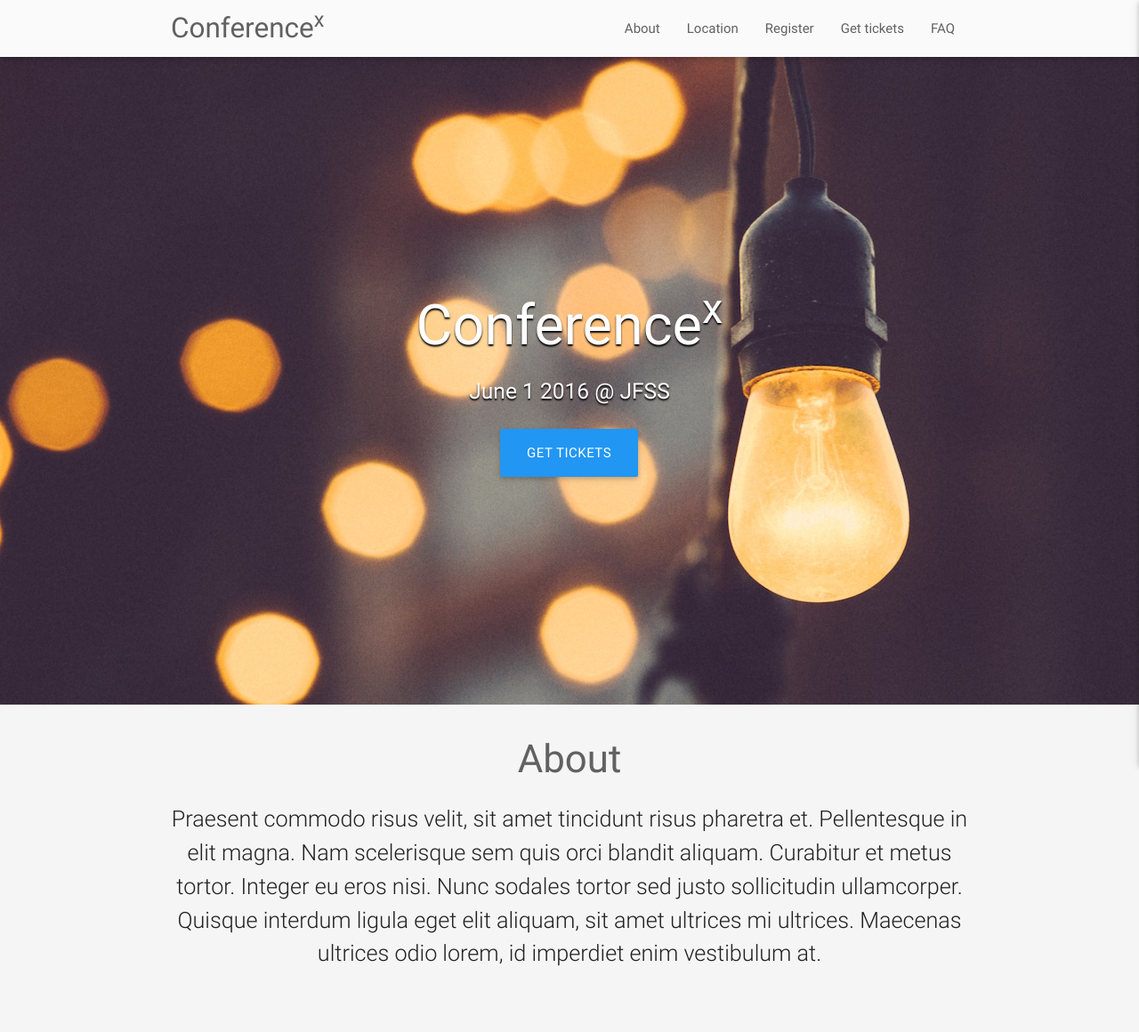
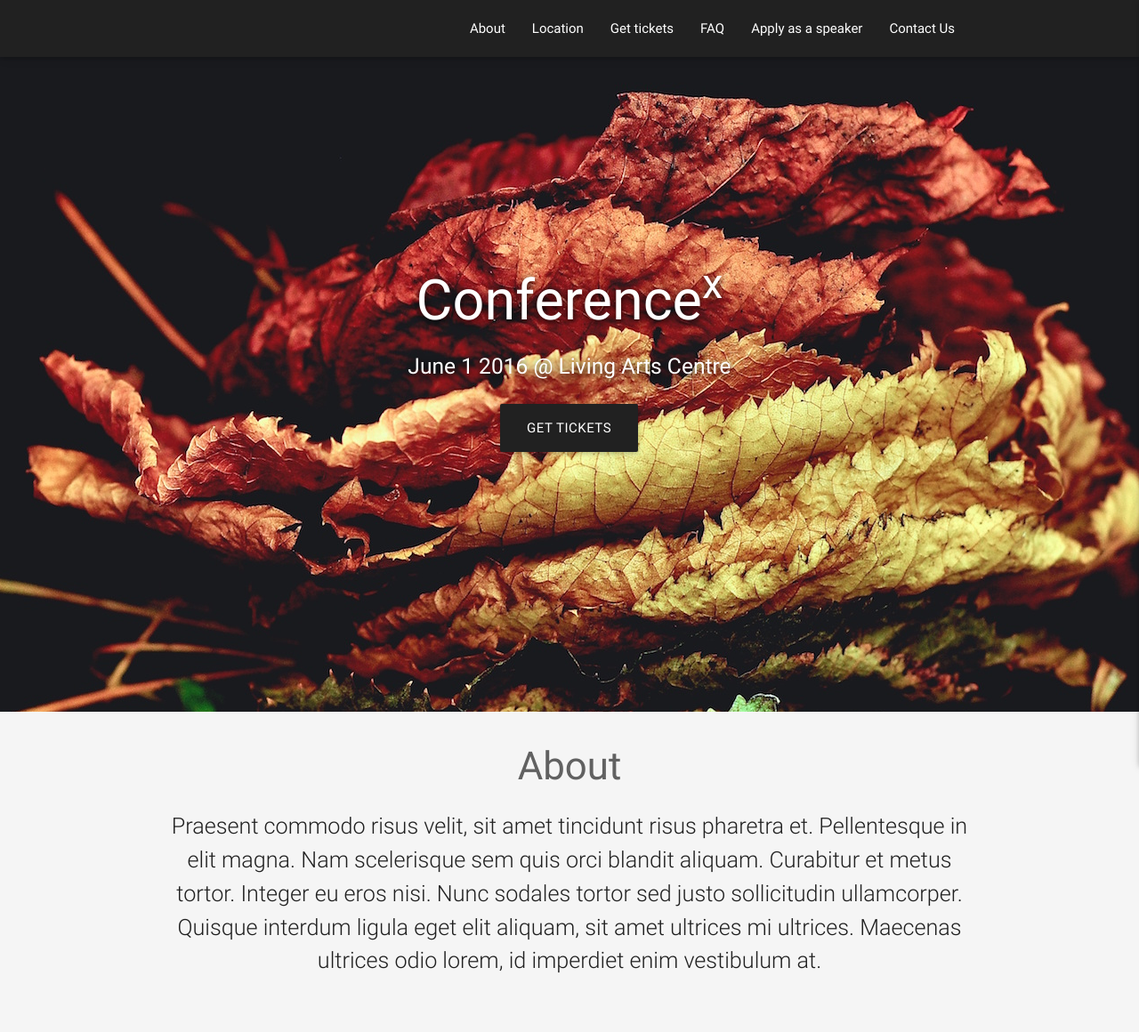
Before and after one commit to ReckoningReckoner/conferenceX, a Flask app: page / in a window 1280 px wide. Shown: the top 1160 px of the page at 89% size. Run offline with Flask 2, Linux system fonts and the light colour scheme; some libraries are stand-ins or nearby versions.

Commit message:
almost finished frontend layout

```diff
--- a/conferenceX/static/css/index.css
+++ b/conferenceX/static/css/index.css
@@ -4,16 +4,20 @@ body {
     background-color: #f5f5f5;
 }
 
-.nav-wrapper {
-    height:10%;
+
+.navbar-fixed {
+    top: 0;
+    position: fixed;
 }
 
+
+
 .fullscreen {
-    height:91%;
+    height:100%;
 }
 
 .shadowtext {
-   text-shadow: 0px 2px 2px #000000;
+   text-shadow: 0px 2px 8px #000000;
 }
 
 .featured-image{
@@ -28,3 +32,12 @@ body {
     width: auto;
     max-width: 100%
 }
+
+.mini-parallax{
+    height: 35%;
+}
+
+.small-text{
+    font-size: 20px;
+    font-style: thin;
+}
--- a/conferenceX/static/js/index.js
+++ b/conferenceX/static/js/index.js
@@ -1,10 +1,8 @@
 $(document).ready(function(){
     $('.parallax').parallax();
+    $('.scrollspy').scrollSpy();
 });
 
 $(".button-collapse").sideNav({
     edge: 'right', // Choose the horizontal origin
 });
-$(document).ready(function(){
-      $('.scrollspy').scrollSpy();
-})
--- a/conferenceX/templates/index.html
+++ b/conferenceX/templates/index.html
@@ -1,63 +1,69 @@
 {% macro list_of_links() %}
 <li>
-        <a href="#about" class="grey-text text-darken-2">
+    <a href="#about">
         About
     </a>
 </li>
 <li>
-        <a href="#location" class="grey-text text-darken-2">
+    <a href="#location">
         Location
     </a>
 </li>
 <li>
-        <a href="#" class="grey-text text-darken-2">
-            Register
-        </a>
-    </li>
-    <li>
-        <a href="#" class="grey-text text-darken-2">
+    <a href="#tickets">
         Get tickets
     </a>
 </li>
 <li>
-        <a href="#" class="grey-text text-darken-2"> FAQ </a>
+    <a href="#faq">
+        FAQ
+    </a>
 </li>
+<li>
+    <a href="#apply">
+        Apply as a speaker
+    </a>
+</li>
+<li>
+    <a href="#contact">
+        Contact Us
+    </a>
+</li>
+{% endmacro %}
+
+{% macro parallax_mini(img, title) -%}
+    <div class="parallax-container valign-wrapper mini-parallax">
+        <div class="parallax">
+            <img alt="missing img"
+                 src="{{img}}">
+        </div>
+        <div class="container valign">
+            <div class="center white-text">
+                <h3 class="bold">{{title}}</h3>
+            </div>
+        </div>
+    </div> <br>
 {% endmacro %}
 
 <html>
     <head>
-        <link href="http://fonts.googleapis.com/icon?family=Material+Icons"
-              rel="stylesheet">
-        <link type="text/css"
-              rel="stylesheet"
-              href="{{url_for('static',
-                      filename='materialize/css/materialize.min.css')}}"
-              media="screen,projection"/>
-
-        <link type="text/css"
-              rel="stylesheet"
-              href="{{url_for('static',
-                      filename='css/index.css')}}"
-              media="screen,projection"/>
+        <link href="http://fonts.googleapis.com/icon?family=Material+Icons" rel="stylesheet">
+        <link type="text/css" rel="stylesheet" href="{{url_for('static', filename='materialize/css/materialize.min.css')}}" media="screen,projection"/>
+        <link type="text/css" rel="stylesheet" href="{{url_for('static', filename='css/index.css')}}" media="screen,projection"/>
         <meta name="viewport" content="width=device-width, initial-scale=1.0"/>
     </head>
 
     <body>
         <!-- navbar -->
-        <nav>
-            <div class="nav-wrapper grey lighten-5">
+        <nav id="navbar"
+             class="grey darken-4 navbar-fixed">
+            <div class="nav-wrapper">
 
                 <div class="container">
-                    <!-- logo text -->
-                    <a href="{{url_for('index')}}"
-                       class="brand-logo left grey-text text-darken-2">
-                        {{data["title"] | safe}}
-                    </a>
-
                     <!-- mm hamburger -->
                     <a href="/" data-activates="mobile"
                                 class="right button-collapse">
-                        <i class="material-icons grey-text text-darken-2">
+                        <i class="material-icons">
                             menu
                         </i>
                     </a>
@@ -82,22 +88,23 @@
                      src="{{url_for('static', filename='images/intro.jpeg')}}">
             </div>
             <div class="container valign">
-                <div class="logo">
-                    <div class="title center white-text ">
-                        <h1 class="shadowtext bold">
+                <div class="title center white-text shadowtext">
+                    <h1 class="bold">
                         {{data["title"] | safe }}
                     </h1>
                 </div>
 
                 <div class="row center col s12 m6 offset-m2">
-                        <h5 class="shadowtext white-text">
-                            June 1 2016 @ JFSS
+                    <h5 class="white-text shadowtext">
+                        {{data["subtitle"] | safe }}
                     </h5>
-                    </div>
                 </div>
 
                 <div class="center row">
-                    <a class="btn-large waves-effect blue"> get tickets </a>
+                    <a class="btn-large waves-effect grey darken-4"
+                        href="#tickets">
+                        get tickets
+                    </a>
                 </div>
             </div>
         </div>
@@ -113,7 +120,6 @@
                 {{data["about"]}}
                 </p>
             </div>
-        </div>
 
             {% if data["show_program"] %}
             <!-- program -->
@@ -127,7 +133,7 @@
                     <div class="row">
                         <div class="col s12 hover-hightlight">
 
-                        <h5 class="grey-text"> Featured speakers <hr></h5>
+                            <h5 class="grey-text"> Featured speakers</h5><hr>
                             {% for person in data["persons"]  %}
                             <div class="col s6 m3">
                                         <img alt="{{person["name"]}}"
@@ -135,7 +141,7 @@
                                              src={{person["url"]}} >
                                 <h5> {{person["name"]}} </h5>
                                 <p> {{person["school"]}} </p>
-                            <p> {{person["description"]}}
+                                <p> {{person["description"]}} </p>
                             </div>
                             {% endfor %}
                         </div>
@@ -143,7 +149,7 @@
 
                     <div class="row">
                         <div class="col s12 center">
-                        <h5 class="grey-text"> Schedule <hr></h5>
+                            <h5 class="grey-text"> Schedule </h5><hr>
                             <table class="highlight centered">
                                 {{data["table"]|safe}}
                             </table>
@@ -153,25 +159,19 @@
                 </div>
             </div>
             {% endif %}
+        </div>
+
 
         <!-- location -->
         <div id="location" class="row section scrollspy">
-
-            <div class="parallax-container valign-wrapper" style="height:40%;">
-                <div class="parallax">
-                    <img alt="missing img"
-                         src="{{url_for('static', filename='images/location.jpeg')}}">
-                </div>
-                <div class="container valign">
-                    <div class="center white-text">
-                        <h3 class="bold">Location</h3>
-                    </div>
-                </div>
-            </div> <br>
-
+            {{
+            parallax_mini('https://images.unsplash.com/photo-1458708606976'+
+                          '-4af51a03c931?crop=entropy&fit=crop&fm=jpg&h=675'+
+                          '&ixjsv=2.1.0&ixlib=rb-0.3.5&q=80&w=1375',
+                          'Location')
+            }}
 
             <div class="center container">
-
                 {% if data["show_location"] %}
                     <div class="row">
                         <div class="col s12 m6">
@@ -185,10 +185,95 @@
                 {% else %}
                     <h2> TBA </h2>
                 {% endif %}
-
             </div>
         </div>
 
+
+        <!-- tickets -->
+        <div id="tickets" class="row section scrollspy">
+
+            {{
+            parallax_mini('https://images.unsplash.com/photo-1421987392252-38a07781c07e?crop=entropy&fit=crop&fm=jpg&h=675&ixjsv=2.1.0&ixlib=rb-0.3.5&q=80&w=1375',
+                          'Get tickets')
+            }}
+
+            <div class="center container">
+                <div class="row">
+                    <p class="flow-text"> Tickets are priced at </p>
+
+                    {% for price in data['prices'] %}
+                        <div class="col s6 m{{ 12//(data['prices']|length) }}">
+                            <h5 class="grey-text text-darken-2">
+                                {{price['name']}}
+                            </h5>
+                            <h4>
+                                {{price['price']}}
+                            </h4>
+                            <p class="grey-text text-darken-2">
+                                {{price['description']}}
+                            </p>
+                        </div>
+                    {% endfor %}
+
+                </div>
+                {% if data["show_ticket_button"]%}
+                    <a class="btn-large amber waves-effect"> Buy Now</a>
+                {% else %}
+                    <a class="btn-large disabled"> Tickets coming soon </a>
+                {% endif %}
+            </div>
+        </div>
+
+        <!-- faq -->
+        <div id="faq" class="row section scrollspy">
+            {{
+            parallax_mini('https://images.unsplash.com/photo-1458040937381-49c067dfd49a?crop=entropy&fit=crop&fm=jpg&h=675&ixjsv=2.1.0&ixlib=rb-0.3.5&q=80&w=1375',
+                          'FAQ')
+            }}
+
+            <div class="container">
+                {% for faq in data["faq"] %}
+                <div class="col s12 m6">
+                    <h5> {{faq["question"]}} </h5>
+                    <p> {{faq["answer"]}} </p>
+                </div>
+                {% endfor %}
+            </div>
+        </div>
+
+        <!-- apply -->
+        <div id="apply" class="row section scrollspy">
+            {{
+            parallax_mini('https://images.unsplash.com/photo-1446102892025-3900145fd2a7?crop=entropy&fit=crop&fm=jpg&h=675&ixjsv=2.1.0&ixlib=rb-0.3.5&q=80&w=1375',
+                          'Apply as a speaker')
+            }}
+
+            <div class="container center">
+                <p class="flow-text">
+                    {{data["apply_text"] | safe}}
+                </p>
+                {% if data["show_speaker_button"]%}
+                    <a class="btn-large amber waves-effect"> Apply as a speaker</a>
+                {% else %}
+                    <a class="btn-large disabled"> Applications are closed </a>
+                {% endif %}
+            </div>
+        </div>
+
+        <!-- apply -->
+        <div id="contact" class="center row section scrollspy">
+            <h3 class="grey-text darken-2"> Contact Us</h3>
+
+            <div class="row">
+                <p class="flow-text">
+                    Have any questions, concerns, or ideas? Feel free to
+                    reach out to us at: <br>
+                    <a href="mailto:conferencexofficial@gmail.com">
+                        conferencexofficial@gmail.com
+                    </a>
+                </p>
+            </div>
+        </div>
 
         <!-- footer -->
         <footer class="page-footer grey lighten-2">
--- a/conferenceX/views.py
+++ b/conferenceX/views.py
@@ -54,24 +54,36 @@ def add_people():
 def add_table():
     return """
             <tbody>
+                <thead>
+                <tr>
+                    <th data-field="id">Time</th>
+                    <th data-field="name">Speaker</th>
+                    <th data-field="price">Title</th>
+                </tr>
+                </thead>
                 <tr>
                     <td>3:00</td>
+                    <td>Eclair</td>
                     <td>Eclair</td>
                 </tr>
                 <tr>
                     <td>3:30</td>
+                    <td>Eclair</td>
                     <td>Jellybean</td>
                 </tr>
                 <tr>
                     <td>4:00</td>
+                    <td>Eclair</td>
                     <td>Lollipop</td>
                 </tr>
                 <tr>
                     <td>4:00</td>
+                    <td>Eclair</td>
                     <td>Lollipop</td>
                 </tr>
                 <tr>
                     <td>4:00</td>
+                    <td>Eclair</td>
                     <td>Lollipop</td>
                 </tr>
             </tbody>
@@ -110,17 +122,73 @@ def google_maps():
     return """ <iframe src="https://www.google.com/maps/embed?pb=!1m18!1m12!1m3!1d2891.2543947112094!2d-79.71834638499719!3d43.559581966498236!2m3!1f0!2f0!3f0!3m2!1i1024!2i768!4f13.1!3m3!1m2!1s0x882b418b3d8ade65%3A0xba2d4d9099046a2!2sJohn+Fraser+Secondary+School!5e0!3m2!1sen!2sca!4v1462459740942" width="400" height="300" frameborder="0" style="border:0" allowfullscreen></iframe>"""
 
 
+def add_prices():
+    prices = []
+
+    prices.append(
+            {"name": "Youth",
+             "price": "$12",
+             "description": "for one youth"}
+            )
+
+    prices.append(
+            {"name": "General (18+)",
+             "price": "$15",
+             "description": "for one adult"}
+            )
+
+    prices.append(
+            {"name": "Group",
+             "price": "$45",
+             "description": "for five adults"}
+            )
+
+    return prices
+
+
+def add_faq():
+    questions = []
+
+    answer = """
+            Nominati intellegam eu sit. Nam sapientem deterruisset in, id vel
+            deserunt explicari. Ius viris utinam ex, fabulas scribentur pri c
+            u. Partem putant ne quo, ut vis sumo nemore. Ei agam labitur mole
+            stie vim.
+            """
+
+    q = {"question": "Lorem impsum", "answer": answer}
+
+    for i in range(8):
+        questions.append(q)
+    return questions
+
+
+def add_apply_text():
+    return """
+           Duo commune imperdiet te, ea omittam euripidis suscipiantur nec. N
+           e lucilius perfecto similique cum, eros molestiae maiestatis ei qu
+           o. An etiam melius instructior vel, in vix soleat lobortis gloriat
+           ur. Has option accommodare et, eum an rebum equidem consequat.<br>
+           """
+
+
 @app.route("/")
 def index():
     data = {}
     data["title"] = "Conference<sup>x</sup>"
+    data["subtitle"] = "June 1 2016 @ Living Arts Centre"
     data["persons"] = add_people()
     data["table"] = add_table()
     data["location"] = add_location()
     data["google_maps"] = google_maps()
     data["about"] = add_about()
+    data["prices"] = add_prices()
+    data["faq"] = add_faq()
+    data["apply_text"] = add_apply_text()
 
     data["show_location"] = True
     data["show_program"] = True
+    data["show_ticket_button"] = True
+    data["show_speaker_button"] = True
 
     return render_template("index.html", data=data)
```
Also changed, not shown: conferenceX/static/images/intro.jpeg, conferenceX/static/images/intro_old2.jpeg (added), conferenceX/static/materialize/css/materialize.css. Lines whose indentation alone changed are shown as unchanged.
